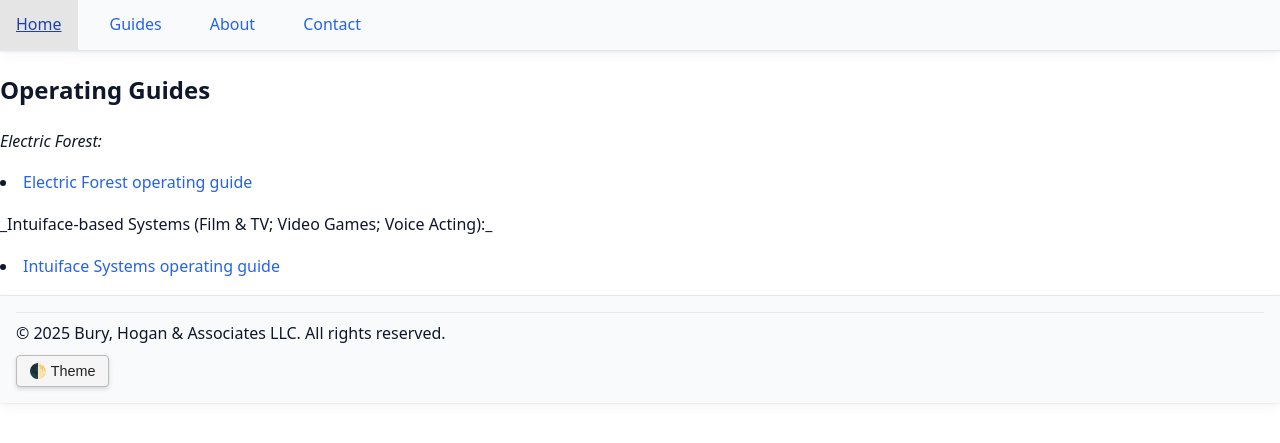
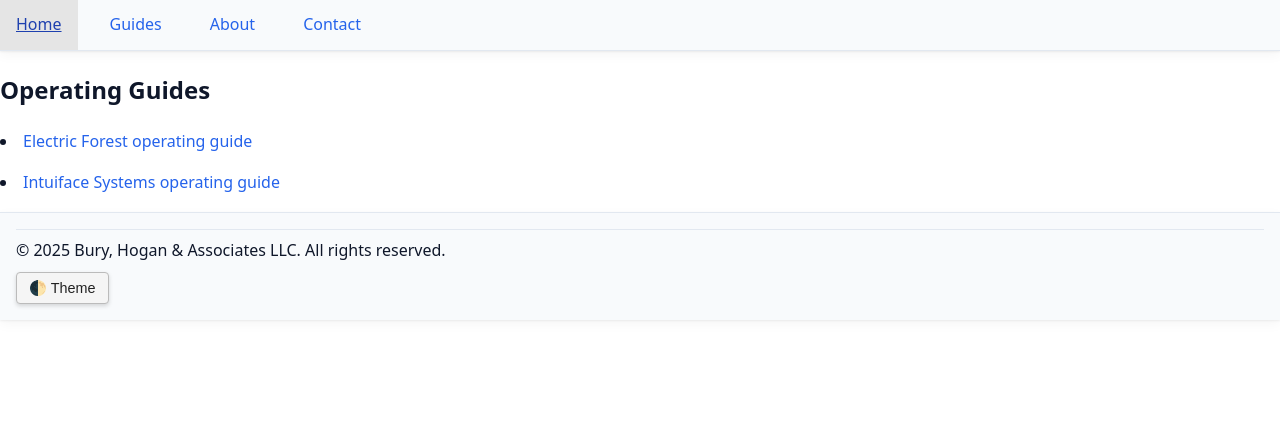
Before and after one commit to buryhoganllc/sonic-playground-guides, a Jekyll site: the page built from guides/guides.md, in a window 1280 px wide. Shown: the top 443 px of the page. Built offline with Jekyll 4.4.1, drawn with Linux system fonts in a browser that asks for light colours; our own code applies the rules of GitHub Pages for plain Markdown files.

Commit message:
improve link separation

```diff
--- a/guides/guides.md
+++ b/guides/guides.md
@@ -6,10 +6,8 @@
 
 ## Operating Guides
 
-_Electric Forest:_
 <li><a href="{{ '/electric-forest/' | relative_url }}">Electric Forest operating guide</a></li>
 
 <p>
 
-_Intuiface-based Systems (Film & TV; Video Games; Voice Acting):_
 <li><a href="{{ '/intuiface/' | relative_url }}">Intuiface Systems operating guide</a></li>
```
